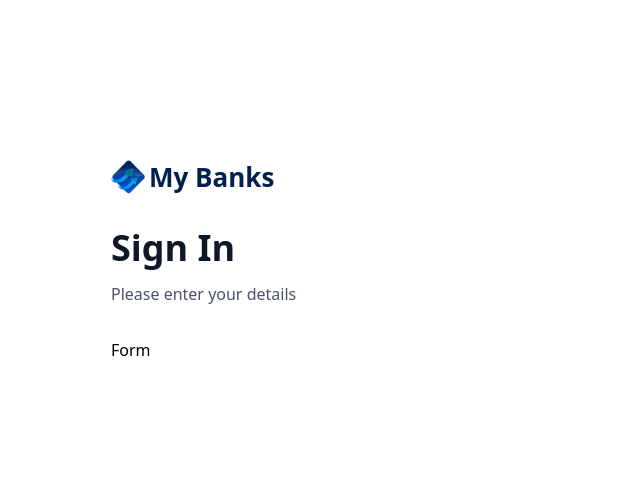
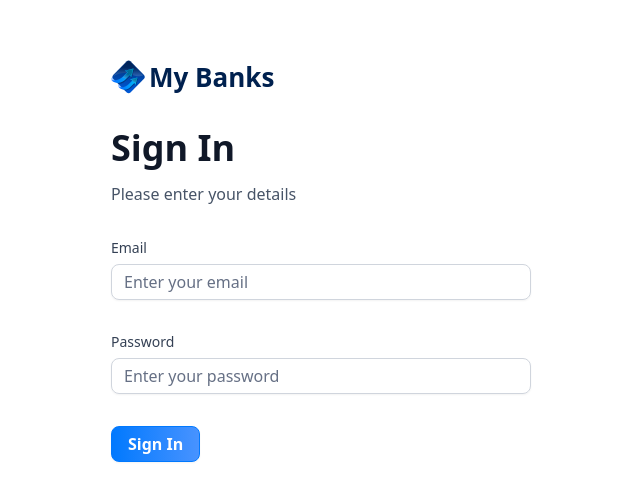
Before and after one commit to mehassanhmood/MyBank, a Next.js app: page /sign-in in a window 1280 px wide. Shown: the part 139-640 px from the top of the page, without its empty margins (319-959 px from the left). Built offline with nearby package versions, Linux system fonts and the light colour scheme.

Commit message:
Form almost done

```diff
--- a/components/AuthForm.tsx
+++ b/components/AuthForm.tsx
@@ -2,9 +2,50 @@
 import React, { useState } from 'react'
 import Link from 'next/link'
 import Image from 'next/image'
+
+import { z } from "zod"
+import { zodResolver } from "@hookform/resolvers/zod"
+import { useForm } from "react-hook-form"
+import CustomInput from './CustomInput'
+
+import { Button } from "@/components/ui/button"
+import {
+  Form,
+} from "@/components/ui/form"
+import { authFormSchema } from '@/lib/utils'
+import { Loader2 } from 'lucide-react'
+
+
+
+
+// since the following code is also required in the CustomInput Component, it is better to move it
+// ot a seperate file from which it can be reused.
+// const formSchema = z.object({
+//   email: z.string().email()
+// })
+
 const AuthForm = ({type}: {type:string}) => {
 
-    const [user, setUser] = useState(null)
+  const [user, setUser] = useState(null)
+  const [isLoading, setIsLoading] = useState(false);
+
+  // 1. Define your form.
+  const form = useForm<z.infer<typeof authFormSchema>>({
+    resolver: zodResolver(authFormSchema),
+    defaultValues: {
+      email: "",
+      username: "",
+      password: ""
+    },
+  })
+  // 2. Define a submit handler.
+  function onSubmit(values: z.infer<typeof authFormSchema>) {
+    // Do something with the form values.
+    // ✅ This will be type-safe and validated.
+    setIsLoading(true)
+    console.log(values)
+    setIsLoading(false)
+  }
 
   return (
     <section className='min-h-screen w-full  max-w-[420px] flex flex-col justify-center gap-5 py-10 md:gap-8'>
@@ -30,7 +71,20 @@ const AuthForm = ({type}: {type:string}) => {
             </div>
         ) : (
             <>
-            Form
+             <Form {...form}>
+                <form onSubmit={form.handleSubmit(onSubmit)} className="space-y-8">
+                  <CustomInput control={form.control} name={"email"} label={"Email"} placeholder={"Enter your email"} />
+                  <CustomInput control={form.control} name={"password"} label={"Password"} placeholder={"Enter your password"} />
+                  <Button type="submit" className='form-btn' disabled={isLoading}>
+                    {isLoading ? (
+                      <>
+                        <Loader2  size={20} className='animate-spin'/> &nbsp;
+                        Loading...
+                      </>
+                    ): type === "sign-in" ?  "Sign In" : "Sign Up"}
+                  </Button>
+                </form>
+              </Form>
             </>
             )
         }
--- /dev/null
+++ b/components/CustomInput.tsx
@@ -0,0 +1,45 @@
+import React from 'react'
+import {
+    FormField,
+    FormLabel,
+    FormControl,
+    FormMessage
+} from "@/components/ui/form";
+import {z} from "zod";
+import {Input} from "@/components/ui/input";
+import {Control, FieldPath} from "react-hook-form";
+import { authFormSchema } from '@/lib/utils';
+
+interface CustomInput {
+    control: Control<z.infer<typeof authFormSchema>> ,
+    name: FieldPath<z.infer<typeof authFormSchema>>,
+    label: string,
+    placeholder: string
+}
+
+
+const CustomInput = ({name, control, label, placeholder}: CustomInput) => {
+  return (
+    <FormField
+        control={control}
+        name = { name }
+        render={({ field }) => (
+        <div className='form-item'>
+            <FormLabel className='form-label'>
+                {label}
+            </FormLabel>
+            <div className='flex flex-col w-full'>
+            <FormControl>
+                <Input id={name} placeholder={placeholder} className='input-class' type= {name === "password" ? "password" : "text"}
+                {...field}
+                />
+            </FormControl>
+            <FormMessage className='form-message mt-2' />
+            </div>
+        </div>
+        )}
+    />
+  )
+}
+
+export default CustomInput
--- /dev/null
+++ b/components/ui/form.tsx
@@ -0,0 +1,178 @@
+"use client"
+
+import * as React from "react"
+import * as LabelPrimitive from "@radix-ui/react-label"
+import { Slot } from "@radix-ui/react-slot"
+import {
+  Controller,
+  ControllerProps,
+  FieldPath,
+  FieldValues,
+  FormProvider,
+  useFormContext,
+} from "react-hook-form"
+
+import { cn } from "@/lib/utils"
+import { Label } from "@/components/ui/label"
+
+const Form = FormProvider
+
+type FormFieldContextValue<
+  TFieldValues extends FieldValues = FieldValues,
+  TName extends FieldPath<TFieldValues> = FieldPath<TFieldValues>
+> = {
+  name: TName
+}
+
+const FormFieldContext = React.createContext<FormFieldContextValue>(
+  {} as FormFieldContextValue
+)
+
+const FormField = <
+  TFieldValues extends FieldValues = FieldValues,
+  TName extends FieldPath<TFieldValues> = FieldPath<TFieldValues>
+>({
+  ...props
+}: ControllerProps<TFieldValues, TName>) => {
+  return (
+    <FormFieldContext.Provider value={{ name: props.name }}>
+      <Controller {...props} />
+    </FormFieldContext.Provider>
+  )
+}
+
+const useFormField = () => {
+  const fieldContext = React.useContext(FormFieldContext)
+  const itemContext = React.useContext(FormItemContext)
+  const { getFieldState, formState } = useFormContext()
+
+  const fieldState = getFieldState(fieldContext.name, formState)
+
+  if (!fieldContext) {
+    throw new Error("useFormField should be used within <FormField>")
+  }
+
+  const { id } = itemContext
+
+  return {
+    id,
+    name: fieldContext.name,
+    formItemId: `${id}-form-item`,
+    formDescriptionId: `${id}-form-item-description`,
+    formMessageId: `${id}-form-item-message`,
+    ...fieldState,
+  }
+}
+
+type FormItemContextValue = {
+  id: string
+}
+
+const FormItemContext = React.createContext<FormItemContextValue>(
+  {} as FormItemContextValue
+)
+
+const FormItem = React.forwardRef<
+  HTMLDivElement,
+  React.HTMLAttributes<HTMLDivElement>
+>(({ className, ...props }, ref) => {
+  const id = React.useId()
+
+  return (
+    <FormItemContext.Provider value={{ id }}>
+      <div ref={ref} className={cn("space-y-2", className)} {...props} />
+    </FormItemContext.Provider>
+  )
+})
+FormItem.displayName = "FormItem"
+
+const FormLabel = React.forwardRef<
+  React.ElementRef<typeof LabelPrimitive.Root>,
+  React.ComponentPropsWithoutRef<typeof LabelPrimitive.Root>
+>(({ className, ...props }, ref) => {
+  const { error, formItemId } = useFormField()
+
+  return (
+    <Label
+      ref={ref}
+      className={cn(error && "text-destructive", className)}
+      htmlFor={formItemId}
+      {...props}
+    />
+  )
+})
+FormLabel.displayName = "FormLabel"
+
+const FormControl = React.forwardRef<
+  React.ElementRef<typeof Slot>,
+  React.ComponentPropsWithoutRef<typeof Slot>
+>(({ ...props }, ref) => {
+  const { error, formItemId, formDescriptionId, formMessageId } = useFormField()
+
+  return (
+    <Slot
+      ref={ref}
+      id={formItemId}
+      aria-describedby={
+        !error
+          ? `${formDescriptionId}`
+          : `${formDescriptionId} ${formMessageId}`
+      }
+      aria-invalid={!!error}
+      {...props}
+    />
+  )
+})
+FormControl.displayName = "FormControl"
+
+const FormDescription = React.forwardRef<
+  HTMLParagraphElement,
+  React.HTMLAttributes<HTMLParagraphElement>
+>(({ className, ...props }, ref) => {
+  const { formDescriptionId } = useFormField()
+
+  return (
+    <p
+      ref={ref}
+      id={formDescriptionId}
+      className={cn("text-[0.8rem] text-muted-foreground", className)}
+      {...props}
+    />
+  )
+})
+FormDescription.displayName = "FormDescription"
+
+const FormMessage = React.forwardRef<
+  HTMLParagraphElement,
+  React.HTMLAttributes<HTMLParagraphElement>
+>(({ className, children, ...props }, ref) => {
+  const { error, formMessageId } = useFormField()
+  const body = error ? String(error?.message) : children
+
+  if (!body) {
+    return null
+  }
+
+  return (
+    <p
+      ref={ref}
+      id={formMessageId}
+      className={cn("text-[0.8rem] font-medium text-destructive", className)}
+      {...props}
+    >
+      {body}
+    </p>
+  )
+})
+FormMessage.displayName = "FormMessage"
+
+export {
+  useFormField,
+  Form,
+  FormItem,
+  FormLabel,
+  FormControl,
+  FormDescription,
+  FormMessage,
+  FormField,
+}
--- /dev/null
+++ b/components/ui/input.tsx
@@ -0,0 +1,22 @@
+import * as React from "react"
+
+import { cn } from "@/lib/utils"
+
+const Input = React.forwardRef<HTMLInputElement, React.ComponentProps<"input">>(
+  ({ className, type, ...props }, ref) => {
+    return (
+      <input
+        type={type}
+        className={cn(
+          "flex h-9 w-full rounded-md border border-input bg-transparent px-3 py-1 text-base shadow-sm transition-colors file:border-0 file:bg-transparent file:text-sm file:font-medium file:text-foreground placeholder:text-muted-foreground focus-visible:outline-none focus-visible:ring-1 focus-visible:ring-ring disabled:cursor-not-allowed disabled:opacity-50 md:text-sm",
+          className
+        )}
+        ref={ref}
+        {...props}
+      />
+    )
+  }
+)
+Input.displayName = "Input"
+
+export { Input }
--- /dev/null
+++ b/components/ui/label.tsx
@@ -0,0 +1,26 @@
+"use client"
+
+import * as React from "react"
+import * as LabelPrimitive from "@radix-ui/react-label"
+import { cva, type VariantProps } from "class-variance-authority"
+
+import { cn } from "@/lib/utils"
+
+const labelVariants = cva(
+  "text-sm font-medium leading-none peer-disabled:cursor-not-allowed peer-disabled:opacity-70"
+)
+
+const Label = React.forwardRef<
+  React.ElementRef<typeof LabelPrimitive.Root>,
+  React.ComponentPropsWithoutRef<typeof LabelPrimitive.Root> &
+    VariantProps<typeof labelVariants>
+>(({ className, ...props }, ref) => (
+  <LabelPrimitive.Root
+    ref={ref}
+    className={cn(labelVariants(), className)}
+    {...props}
+  />
+))
+Label.displayName = LabelPrimitive.Root.displayName
+
+export { Label }
--- a/lib/utils.ts
+++ b/lib/utils.ts
@@ -2,6 +2,7 @@
 import { type ClassValue, clsx } from "clsx";
 import qs from "query-string";
 import { twMerge } from "tailwind-merge";
+import {z} from "zod";
 
 export function cn(...inputs: ClassValue[]) {
   return twMerge(clsx(inputs));
@@ -193,3 +194,8 @@ export const getTransactionStatus = (date: Date) => {
 
   return date > twoDaysAgo ? "Processing" : "Success";
 };
+
+export const authFormSchema = z.object({
+  email: z.string().email(),
+  password: z.string().min(8)
+})
--- a/package.json
+++ b/package.json
@@ -9,7 +9,9 @@
     "lint": "next lint"
   },
   "dependencies": {
+    "@hookform/resolvers": "^3.9.1",
     "@radix-ui/react-dialog": "^1.1.4",
+    "@radix-ui/react-label": "^2.1.1",
     "@radix-ui/react-slot": "^1.1.1",
     "chart.js": "^4.4.7",
     "class-variance-authority": "^0.7.1",
@@ -21,8 +23,10 @@
     "react-chartjs-2": "^5.2.0",
     "react-countup": "^6.5.3",
     "react-dom": "^19.0.0",
+    "react-hook-form": "^7.54.2",
     "tailwind-merge": "^2.5.5",
-    "tailwindcss-animate": "^1.0.7"
+    "tailwindcss-animate": "^1.0.7",
+    "zod": "^3.24.1"
   },
   "devDependencies": {
     "@eslint/eslintrc": "^3",
```
Also changed, not shown: 1 other file (tests, documents, lock files or other folders).
